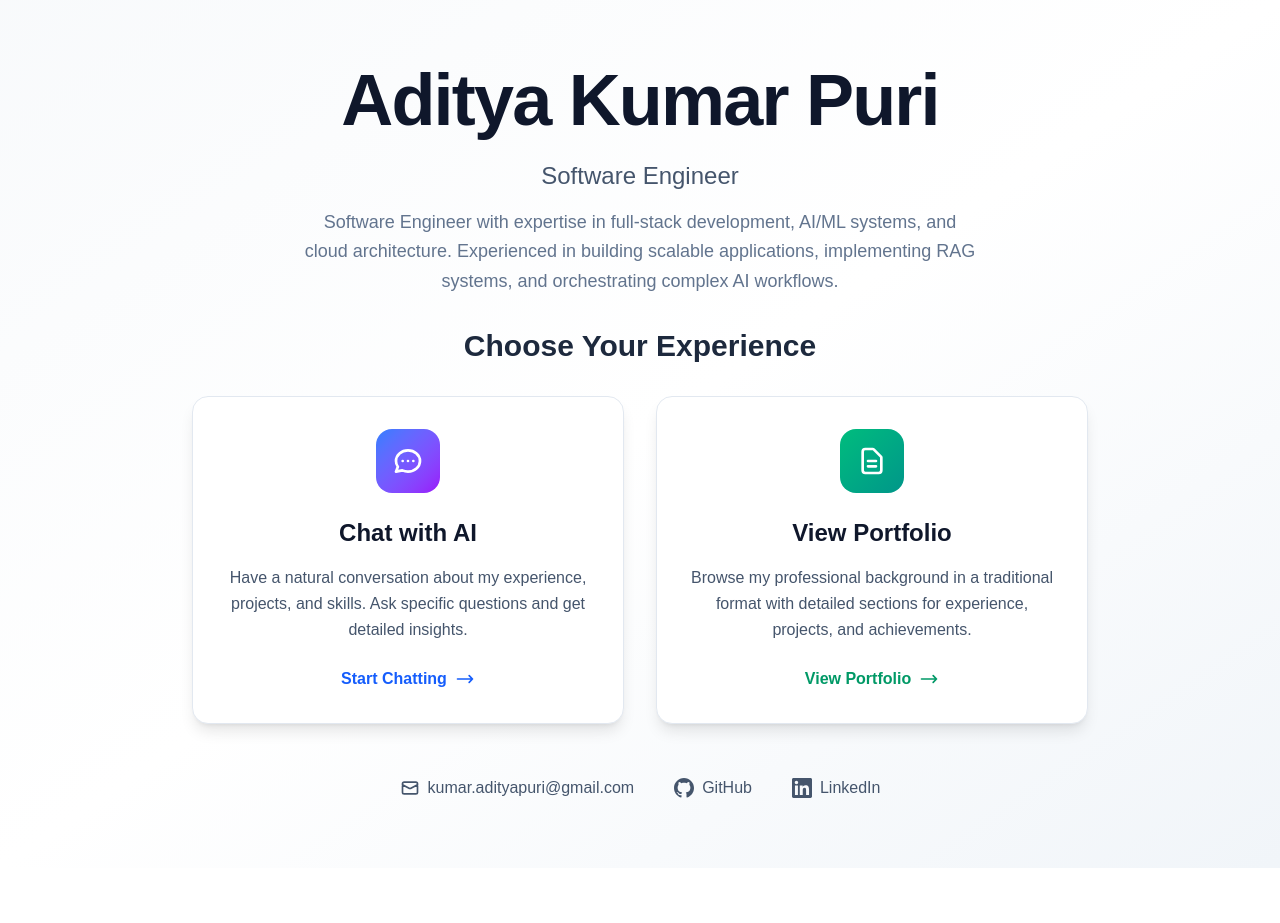
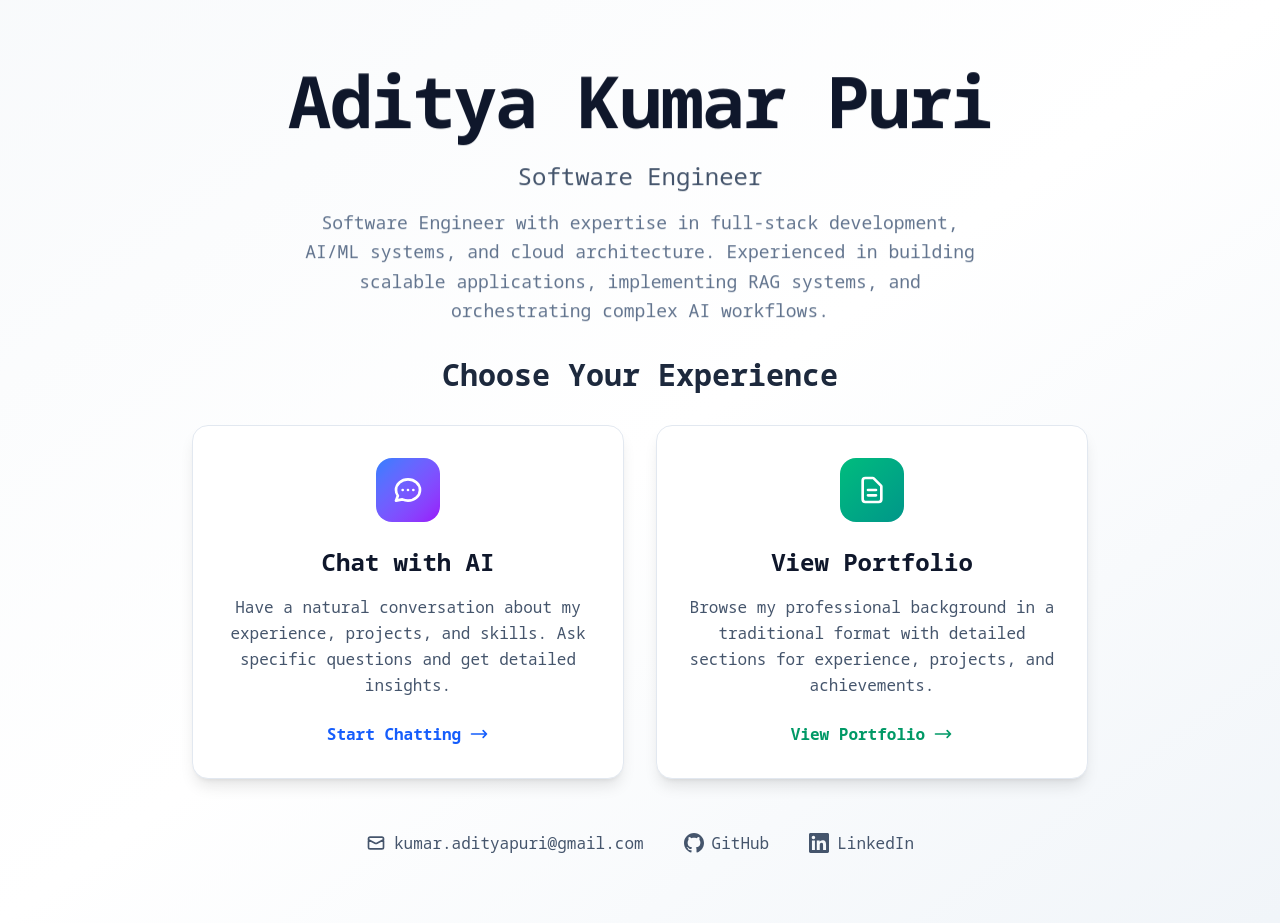
Before and after one commit to puri-adityakumar/ai-portfolio, a Next.js app: page / in a window 1280 px wide. Before the commit the page ends 868 px from the top, so only its background shows below. Built offline with nearby package versions, Linux system fonts and the light colour scheme; no server answers.

Commit message:
font change

```diff
--- a/app/globals.css
+++ b/app/globals.css
@@ -8,8 +8,7 @@
 @theme inline {
   --color-background: var(--background);
   --color-foreground: var(--foreground);
-  --font-sans: var(--font-geist-sans);
-  --font-mono: var(--font-geist-mono);
+  --font-mono: var(--font-google-sans-code);
 }
 
 @media (prefers-color-scheme: dark) {
@@ -22,7 +21,7 @@
 body {
   background: var(--background);
   color: var(--foreground);
-  font-family: Arial, Helvetica, sans-serif;
+  font-family: var(--font-google-sans-code), monospace;
 }
 
 /* Custom animations for homepage - optimized for performance */
--- a/app/layout.tsx
+++ b/app/layout.tsx
@@ -1,18 +1,14 @@
 import type { Metadata } from "next";
-import { Geist, Geist_Mono } from "next/font/google";
+import { Noto_Sans_Mono } from "next/font/google";
 import "./globals.css";
 import { getPortfolioData } from "@/lib/data";
 import { generatePersonStructuredData, generateWebsiteStructuredData } from "@/lib/seo";
 import ErrorBoundary from "@/app/components/ErrorBoundary";
 
-const geistSans = Geist({
-  variable: "--font-geist-sans",
+const googleSansCode = Noto_Sans_Mono({
+  variable: "--font-google-sans-code",
   subsets: ["latin"],
-});
-
-const geistMono = Geist_Mono({
-  variable: "--font-geist-mono",
-  subsets: ["latin"],
+  weight: ["400", "500", "600", "700"],
 });
 
 // Load portfolio data with error handling
@@ -131,7 +127,7 @@ export default function RootLayout({
         />
       </head>
       <body
-        className={`${geistSans.variable} ${geistMono.variable} antialiased`}
+        className={`${googleSansCode.variable} font-mono antialiased`}
       >
         <a
           href="#main-content"
```
